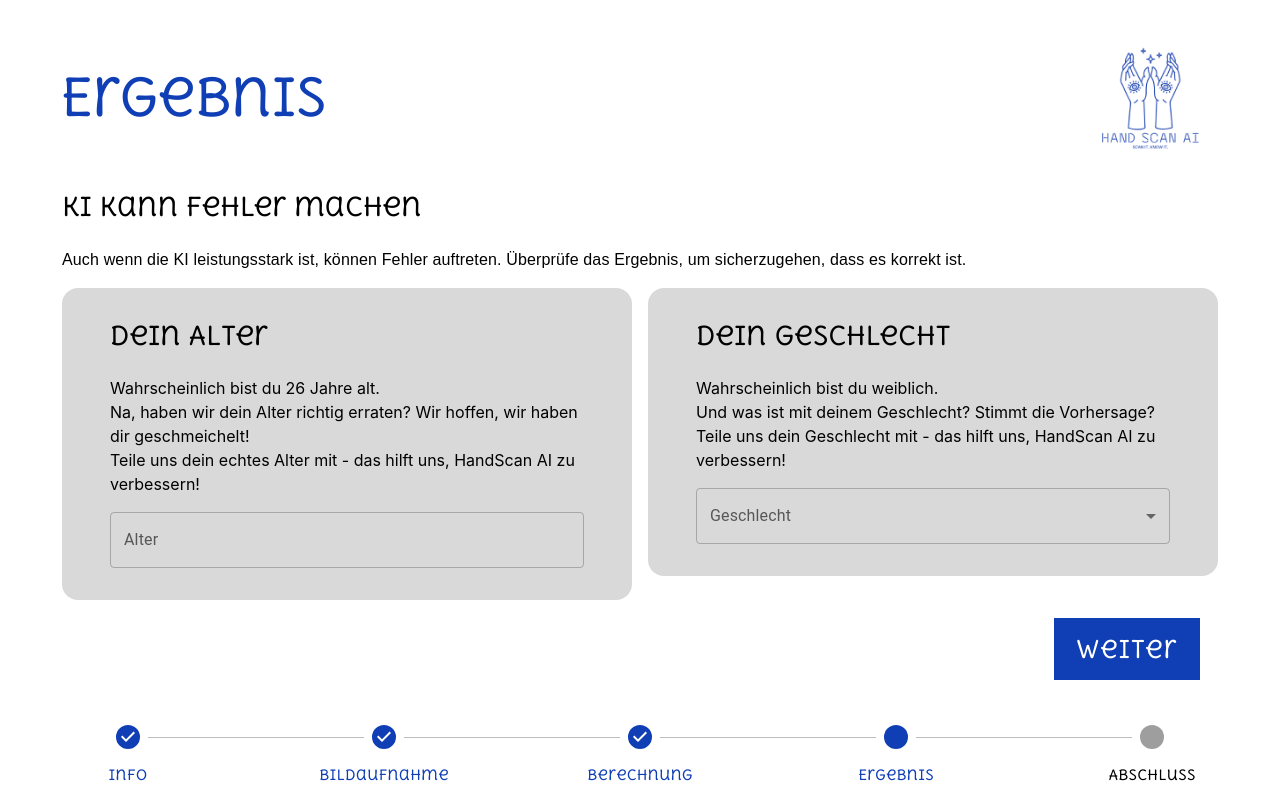
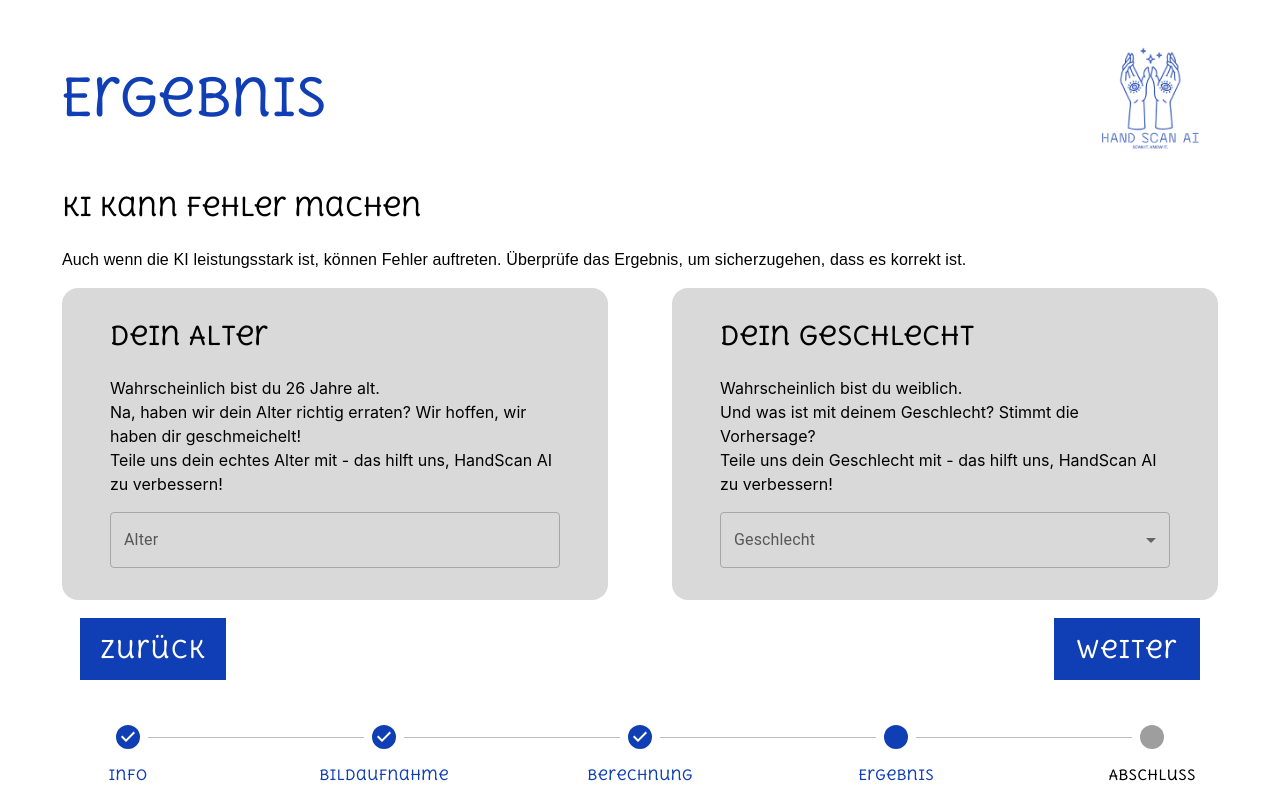
Before and after one commit to ZDDduesseldorf/HandScanAI, a React (Vite) app in the folder frontend/: page /result-2 in a window 1280 px wide. Built offline with nearby package versions, Linux system fonts and the light colour scheme.

Commit message:
Add back button

```diff
--- /dev/null
+++ b/frontend/src/components/buttons/NarrowFixedBottomLeft.tsx
@@ -0,0 +1,30 @@
+import { Button, styled } from '@mui/material';
+
+interface Props {
+  children: React.ReactNode;
+  onClick: () => void;
+}
+
+export default function NarrowFixedBottomLeft({ onClick, children }: Props) {
+  const NarrowFixedBottomLeft = styled(Button)`
+    background-color: var(--primary);
+    border-radius: 0;
+    color: white;
+    font-family: 'Delius Unicase', cursive;
+    position: fixed;
+    bottom: 120px;
+    left: 80px;
+    padding: 16px 24px;
+    font-size: 1.5em;
+    width: 146px;
+    height: 62px;
+    transition: background-color 0.3s;
+    text-transform: none;
+
+    &:hover {
+      background-color: var(--primary-light);
+    }
+  `;
+
+  return <NarrowFixedBottomLeft onClick={onClick}>{children}</NarrowFixedBottomLeft>;
+}
--- a/frontend/src/components/buttons/NarrowBottomFixed.tsx
+++ b/frontend/src/components/buttons/NarrowFixedBottomRight.tsx
@@ -5,8 +5,8 @@ interface Props {
   onClick: () => void;
 }
 
-export default function NarrowBottomFixed({ onClick, children }: Props) {
-  const NarrowBottomFixed = styled(Button)`
+export default function NarrowFixedBottomRight({ onClick, children }: Props) {
+  const NarrowFixedBottomRight = styled(Button)`
     background-color: var(--primary);
     border-radius: 0;
     color: white;
@@ -26,5 +26,5 @@ export default function NarrowBottomFixed({ onClick, children }: Props) {
     }
   `;
 
-  return <NarrowBottomFixed onClick={onClick}>{children}</NarrowBottomFixed>;
+  return <NarrowFixedBottomRight onClick={onClick}>{children}</NarrowFixedBottomRight>;
 }
--- a/frontend/src/pages/PrivacyNotice.tsx
+++ b/frontend/src/pages/PrivacyNotice.tsx
@@ -2,7 +2,7 @@ import { useNavigate } from 'react-router-dom';
 
 import Header from '@/components/custom/Header';
 import TextCard from '@/components/cards/WithText';
-import NarrowBottomSticky from '@/components/buttons/NarrowBottomFixed';
+import NarrowBottomSticky from '@/components/buttons/NarrowFixedBottomRight';
 import Centered from '@/components/layout/Centered';
 
 export default function PrivacyNotice() {
--- a/frontend/src/pages/Result_1.tsx
+++ b/frontend/src/pages/Result_1.tsx
@@ -7,7 +7,7 @@ import Header from '@/components/custom/Header';
 import Secondary from '@/components/headings/Secondary';
 import Tertiary from '@/components/headings/Tertiary';
 import Justified from '@/components/text/Justified';
-import NarrowBottomSticky from '@/components/buttons/NarrowBottomFixed';
+import NarrowBottomSticky from '@/components/buttons/NarrowFixedBottomRight';
 
 // Vom Backend gebraucht:
 // Geschlecht Guess
--- a/frontend/src/pages/Result_2.tsx
+++ b/frontend/src/pages/Result_2.tsx
@@ -6,7 +6,8 @@ import Header from '@/components/custom/Header';
 import Secondary from '@/components/headings/Secondary';
 import WithMargins from '@/components/layout/WithMargins';
 import Justified from '@/components/text/Justified';
-import NarrowBottomSticky from '@/components/buttons/NarrowBottomFixed';
+import NarrowFixedBottomRight from '@/components/buttons/NarrowFixedBottomRight';
+import NarrowFixedBottomLeft from '@/components/buttons/NarrowFixedBottomLeft';
 import WithText from '@/components/cards/WithText';
 
 // Vom Backend gebraucht:
@@ -72,8 +73,8 @@ export default function Result_2() {
           Auch wenn die KI leistungsstark ist, können Fehler auftreten.
           Überprüfe das Ergebnis, um sicherzugehen, dass es korrekt ist.
         </Justified>
-        <Grid2 container spacing={2}>
-          <Grid2 size={6}>
+        <Grid2 container spacing={8}>
+          <Grid2 size="grow">
             <WithText title="Dein Alter">
               <p>
                 Wahrscheinlich bist du {ageGuess} Jahre alt. <br />
@@ -94,7 +95,7 @@ export default function Result_2() {
               />
             </WithText>
           </Grid2>
-          <Grid2 size={6}>
+          <Grid2 size="grow">
             <WithText title="Dein Geschlecht">
               <p>
                 Wahrscheinlich bist du {genderGuess}. <br />
@@ -122,9 +123,12 @@ export default function Result_2() {
             </WithText>
           </Grid2>
         </Grid2>
-        <NarrowBottomSticky onClick={() => navigate('/submission-complete')}>
+        <NarrowFixedBottomLeft onClick={() => navigate(-1)}>
+          Zurück
+        </NarrowFixedBottomLeft>
+        <NarrowFixedBottomRight onClick={() => navigate('/submission-complete')}>
           Weiter
-        </NarrowBottomSticky>
+        </NarrowFixedBottomRight>
       </WithMargins>
     </>
   );
```
